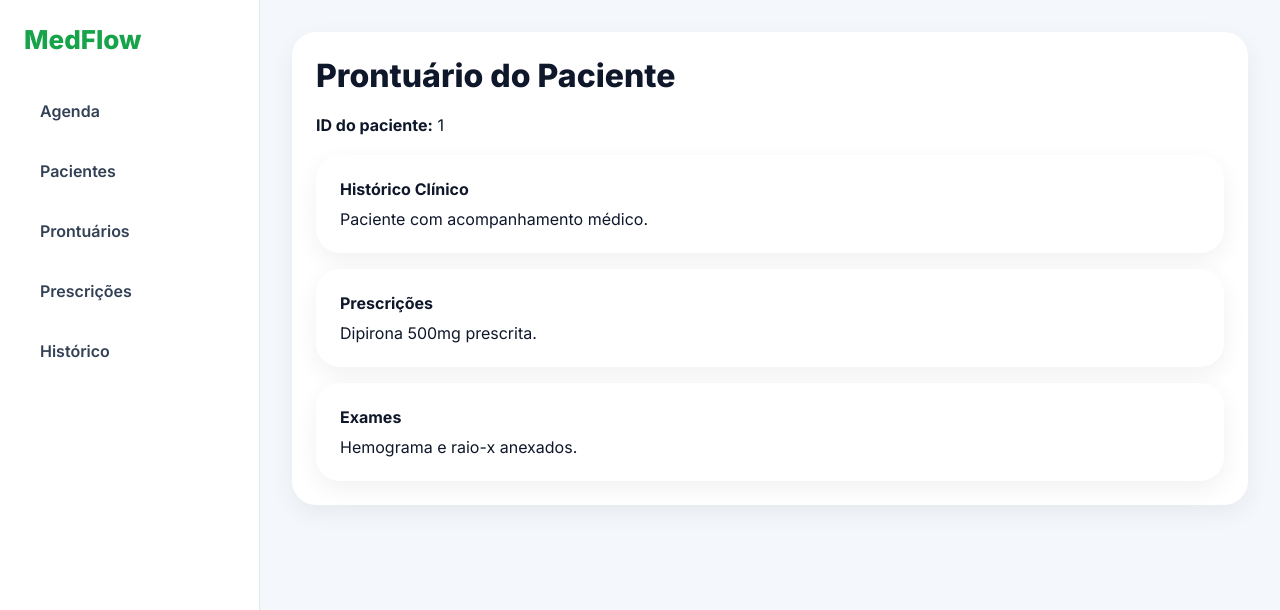
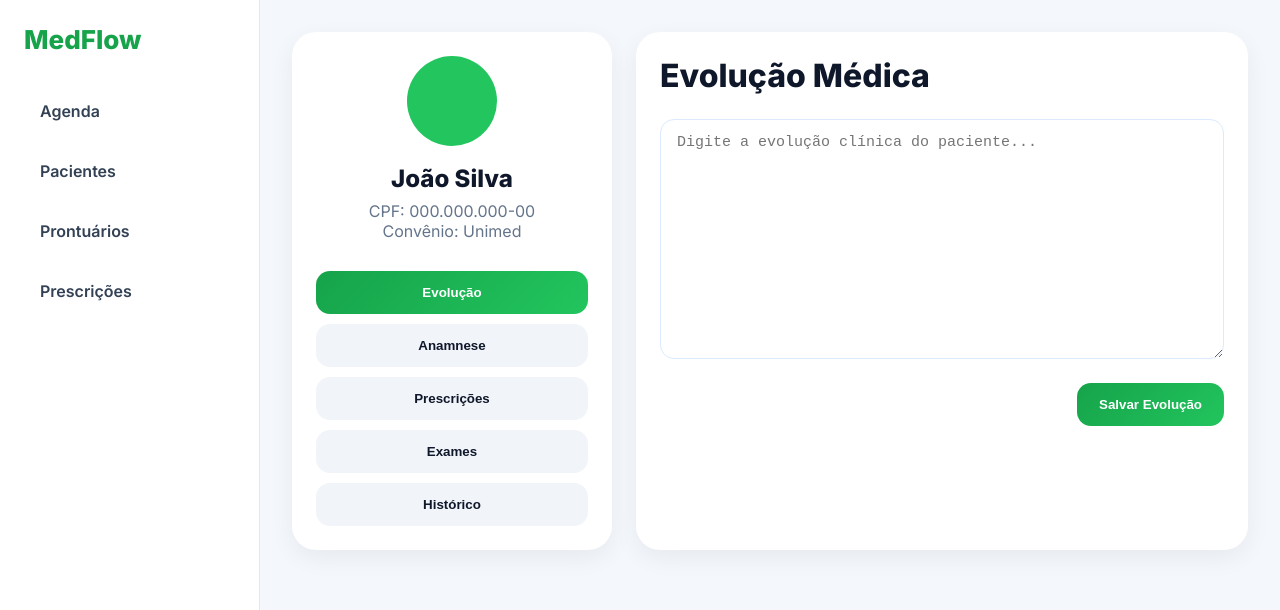
Before and after one commit to Viniciosmcbmaciel/medflow-mvp, a Next.js app in the folder frontend/: page /prontuario/1 in a window 1280 px wide. Shown: the top 610 px of the page. Built offline with nearby package versions, Linux system fonts and the light colour scheme.

Commit message:
improve patient medical record layout

```diff
--- a/frontend/app/prontuario/[id]/page.tsx
+++ b/frontend/app/prontuario/[id]/page.tsx
@@ -1,11 +1,10 @@
 "use client";
 
-import { useParams } from "next/navigation";
+import { useState } from "react";
 
-export default function ProntuarioPacientePage() {
-  const params = useParams();
-
-  const patientId = params.id;
+export default function ProntuarioPage() {
+  const [activeTab, setActiveTab] =
+    useState("evolucao");
 
   return (
     <div className="dashboard-layout">
@@ -31,88 +30,301 @@ export default function ProntuarioPacientePage() {
           <a href="/prescricoes">
             Prescrições
           </a>
-
-          <a href="/historico">
-            Histórico
-          </a>
         </nav>
       </aside>
 
-      {/* CONTEÚDO */}
+      {/* MAIN */}
       <main className="main-content">
+        <div
+          style={{
+            display: "grid",
+            gridTemplateColumns:
+              "320px 1fr",
+            gap: 24,
+          }}
+        >
+          {/* PACIENTE */}
           <div className="card">
+            <div
+              style={{
+                textAlign: "center",
+              }}
+            >
+              <div
+                style={{
+                  width: 90,
+                  height: 90,
+                  borderRadius: 999,
+                  background:
+                    "#22c55e",
+                  margin:
+                    "0 auto 18px",
+                }}
+              />
+
+              <h2
+                style={{
+                  fontSize: 24,
+                  fontWeight: 800,
+                }}
+              >
+                João Silva
+              </h2>
+
+              <p
+                style={{
+                  color: "#64748b",
+                  marginTop: 8,
+                }}
+              >
+                CPF:
+                000.000.000-00
+              </p>
+
+              <p
+                style={{
+                  color: "#64748b",
+                }}
+              >
+                Convênio:
+                Unimed
+              </p>
+            </div>
+
+            <div
+              style={{
+                marginTop: 30,
+                display: "grid",
+                gap: 10,
+              }}
+            >
+              <button
+                className={
+                  activeTab ===
+                  "evolucao"
+                    ? "primary-button"
+                    : "secondary-button"
+                }
+                onClick={() =>
+                  setActiveTab(
+                    "evolucao"
+                  )
+                }
+              >
+                Evolução
+              </button>
+
+              <button
+                className={
+                  activeTab ===
+                  "anamnese"
+                    ? "primary-button"
+                    : "secondary-button"
+                }
+                onClick={() =>
+                  setActiveTab(
+                    "anamnese"
+                  )
+                }
+              >
+                Anamnese
+              </button>
+
+              <button
+                className={
+                  activeTab ===
+                  "prescricao"
+                    ? "primary-button"
+                    : "secondary-button"
+                }
+                onClick={() =>
+                  setActiveTab(
+                    "prescricao"
+                  )
+                }
+              >
+                Prescrições
+              </button>
+
+              <button
+                className={
+                  activeTab ===
+                  "exames"
+                    ? "primary-button"
+                    : "secondary-button"
+                }
+                onClick={() =>
+                  setActiveTab(
+                    "exames"
+                  )
+                }
+              >
+                Exames
+              </button>
+
+              <button
+                className={
+                  activeTab ===
+                  "historico"
+                    ? "primary-button"
+                    : "secondary-button"
+                }
+                onClick={() =>
+                  setActiveTab(
+                    "historico"
+                  )
+                }
+              >
+                Histórico
+              </button>
+            </div>
+          </div>
+
+          {/* CONTEUDO */}
+          <div className="card">
+            {activeTab ===
+              "evolucao" && (
+              <div>
                 <h1
                   style={{
                     fontSize: 32,
                     fontWeight: 800,
-              marginBottom: 20,
+                    marginBottom: 24,
                   }}
                 >
-            Prontuário do Paciente
+                  Evolução Médica
                 </h1>
+
+                <textarea
+                  className="modal-input"
+                  placeholder="Digite a evolução clínica do paciente..."
+                  style={{
+                    minHeight: 240,
+                    resize: "vertical",
+                  }}
+                />
 
                 <div
                   style={{
-              marginBottom: 20,
+                    marginTop: 20,
+                    display: "flex",
+                    justifyContent:
+                      "flex-end",
                   }}
                 >
+                  <button className="primary-button">
+                    Salvar Evolução
+                  </button>
+                </div>
+              </div>
+            )}
+
+            {activeTab ===
+              "anamnese" && (
+              <div>
+                <h1
+                  style={{
+                    fontSize: 32,
+                    fontWeight: 800,
+                    marginBottom: 24,
+                  }}
+                >
+                  Anamnese
+                </h1>
+
+                <textarea
+                  className="modal-input"
+                  placeholder="História clínica, sintomas, alergias, doenças..."
+                  style={{
+                    minHeight: 240,
+                  }}
+                />
+              </div>
+            )}
+
+            {activeTab ===
+              "prescricao" && (
+              <div>
+                <h1
+                  style={{
+                    fontSize: 32,
+                    fontWeight: 800,
+                    marginBottom: 24,
+                  }}
+                >
+                  Prescrições
+                </h1>
+
+                <div className="evolution-history-card">
                   <strong>
-              ID do paciente:
-            </strong>{" "}
-            {patientId}
+                    Dipirona 1g
+                  </strong>
+
+                  <p>
+                    Tomar 1 comprimido
+                    de 6/6h
+                  </p>
+                </div>
+              </div>
+            )}
+
+            {activeTab ===
+              "exames" && (
+              <div>
+                <h1
+                  style={{
+                    fontSize: 32,
+                    fontWeight: 800,
+                    marginBottom: 24,
+                  }}
+                >
+                  Exames
+                </h1>
+
+                <button className="primary-button">
+                  Solicitar Exame
+                </button>
+              </div>
+            )}
+
+            {activeTab ===
+              "historico" && (
+              <div>
+                <h1
+                  style={{
+                    fontSize: 32,
+                    fontWeight: 800,
+                    marginBottom: 24,
+                  }}
+                >
+                  Histórico Clínico
+                </h1>
+
+                <div className="evolution-history">
+                  <div className="evolution-history-card">
+                    <div className="evolution-history-date">
+                      18/05/2026
                     </div>
 
-          <div
-            style={{
-              display: "grid",
-              gap: 16,
-            }}
-          >
-            <div className="card">
-              <strong>
-                Histórico Clínico
-              </strong>
-
-              <p
-                style={{
-                  marginTop: 10,
-                }}
-              >
+                    <div className="evolution-history-text">
                       Paciente com
-                acompanhamento
-                médico.
-              </p>
+                      melhora clínica.
+                    </div>
                   </div>
 
-            <div className="card">
-              <strong>
-                Prescrições
-              </strong>
-
-              <p
-                style={{
-                  marginTop: 10,
-                }}
-              >
-                Dipirona 500mg
-                prescrita.
-              </p>
+                  <div className="evolution-history-card">
+                    <div className="evolution-history-date">
+                      10/05/2026
                     </div>
 
-            <div className="card">
-              <strong>
-                Exames
-              </strong>
-
-              <p
-                style={{
-                  marginTop: 10,
-                }}
-              >
-                Hemograma e raio-x
-                anexados.
-              </p>
+                    <div className="evolution-history-text">
+                      Início do quadro
+                      gripal.
                     </div>
+                  </div>
+                </div>
+              </div>
+            )}
           </div>
         </div>
       </main>
```
Lines whose indentation alone changed are shown as unchanged.
